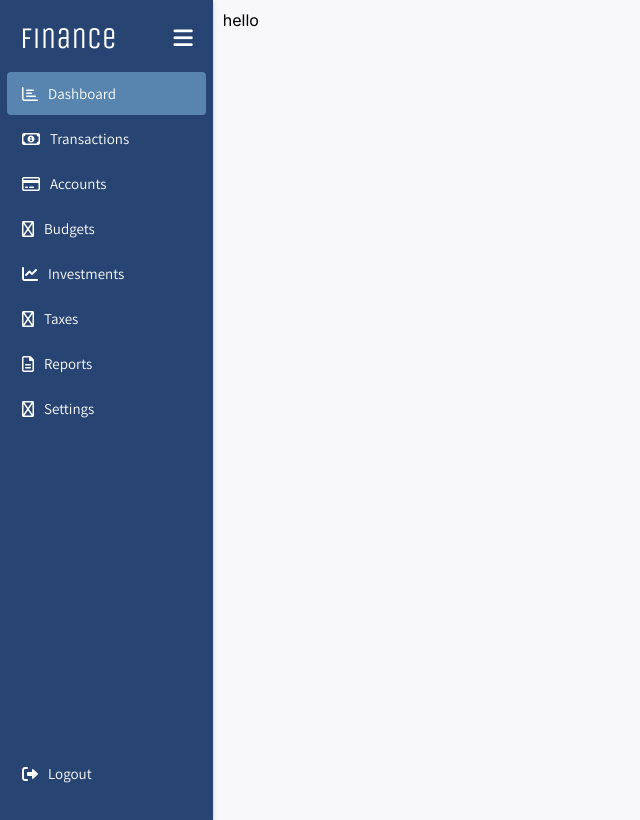
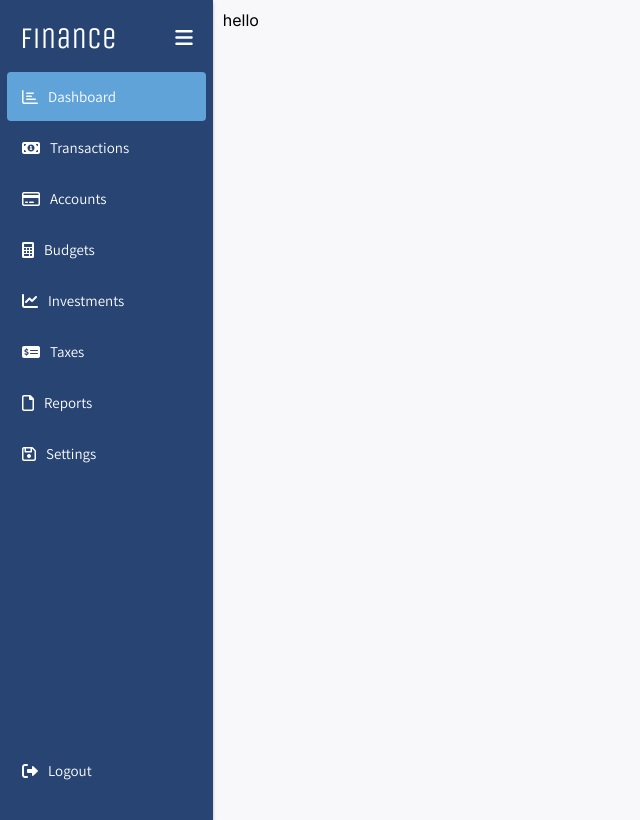
Before and after one commit to joseph-johnson27001/finance-dashboard, a Vue app: page / in a window 1280 px wide. Shown: the whole page, without its empty margins (0-640 px from the left). Built offline with nearby package versions, Linux system fonts and the light colour scheme.

Commit message:
Updated icons

```diff
--- a/src/components/Navigation/SideBar.vue
+++ b/src/components/Navigation/SideBar.vue
@@ -30,18 +30,18 @@ export default {
         {
           name: "transactions",
           label: "Transactions",
-          icon: "far fa-money-bill-alt",
+          icon: "fas fa-money-bill-alt",
         },
         { name: "accounts", label: "Accounts", icon: "far fa-credit-card" },
-        { name: "budgets", label: "Budgets", icon: "far fa-wallet" },
+        { name: "budgets", label: "Budgets", icon: "fa fa-calculator" },
         {
           name: "investments",
           label: "Investments",
           icon: "fas fa-chart-line",
         },
-        { name: "taxes", label: "Taxes", icon: "far fa-file-invoice-dollar" },
-        { name: "reports", label: "Reports", icon: "far fa-file-alt" },
-        { name: "settings", label: "Settings", icon: "far fa-cog" },
+        { name: "taxes", label: "Taxes", icon: "fas fa-money-check-alt" },
+        { name: "reports", label: "Reports", icon: "far fa-file" },
+        { name: "settings", label: "Settings", icon: "far fa-save" },
         { name: "logout", label: "Logout", icon: "fas fa-sign-out-alt" },
       ],
     };
@@ -105,7 +105,7 @@ export default {
 
 .sidebar-title i {
   cursor: pointer;
-  font-size: 22px;
+  font-size: 20px;
 }
 
 .sidebar ul {
@@ -117,13 +117,12 @@ export default {
 }
 
 .sidebar ul li {
-  padding: 12px 10px;
+  padding: 15px 10px;
   cursor: pointer;
   border-radius: 4px;
   margin: 1px 7px;
   display: flex;
   align-items: center;
-  transition: background-color 0.3s ease;
 }
 
 .sidebar ul li.logout-item {
@@ -132,7 +131,7 @@ export default {
 }
 
 .sidebar ul li:hover {
-  background-color: #5885af;
+  background-color: #60a3d9;
 }
 
 .sidebar ul li.logout-item:hover i {
@@ -140,7 +139,7 @@ export default {
 }
 
 .sidebar ul li.active {
-  background: #5885af;
+  background: #60a3d9;
   color: white;
 }
 
```
